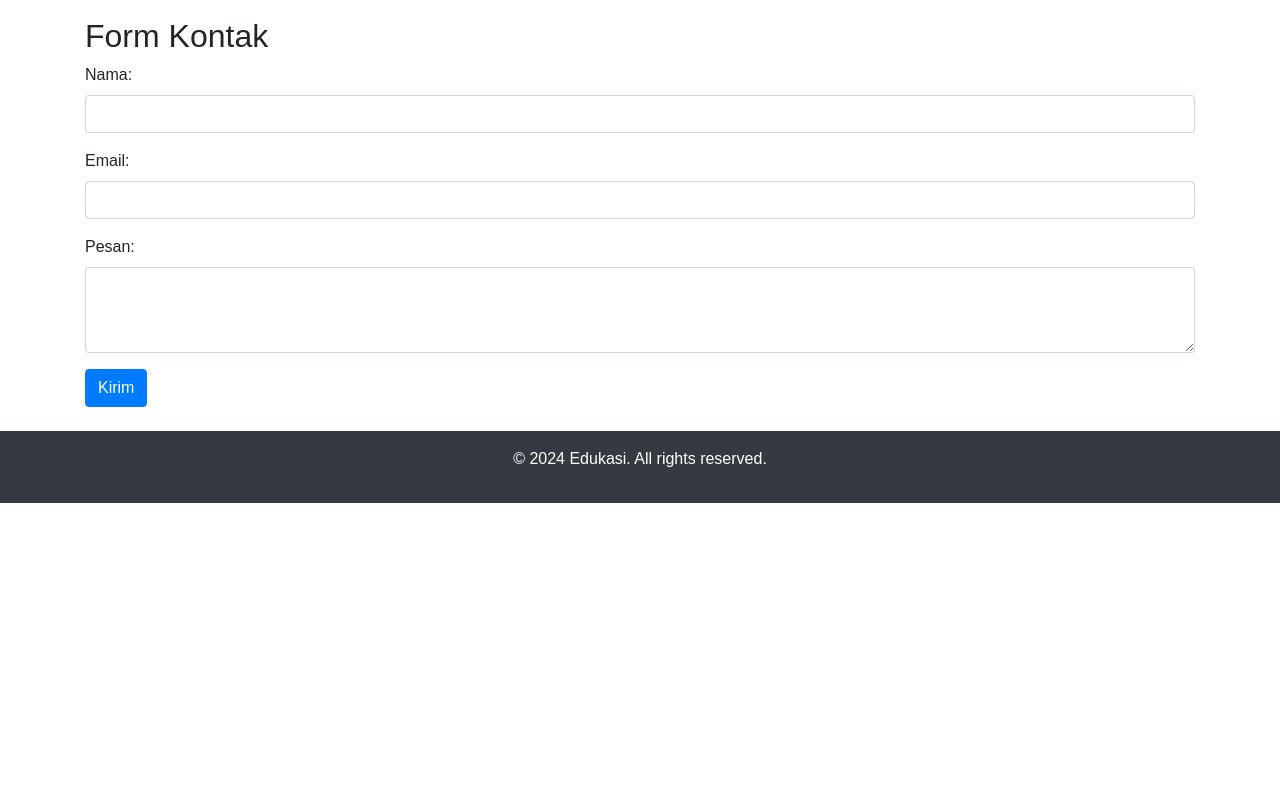
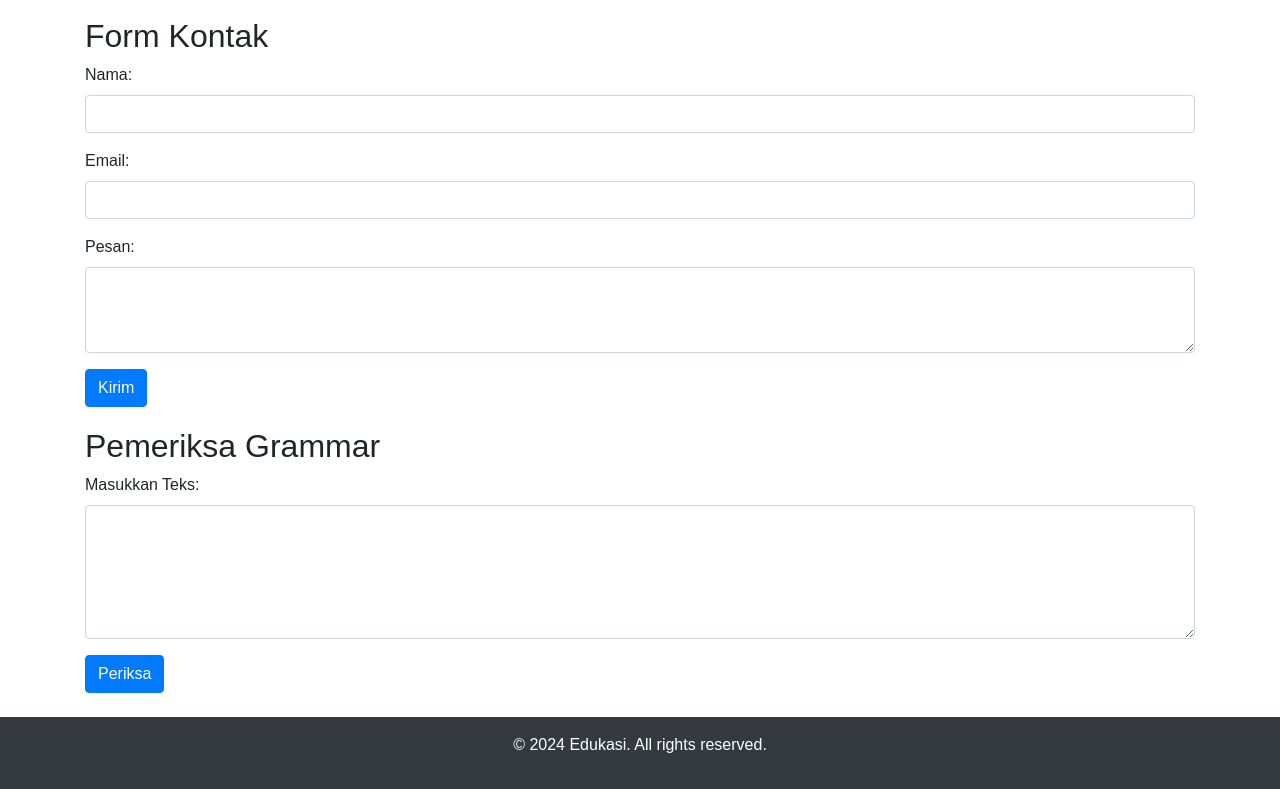
Before and after one commit to Unsiakl/edu-app, a plain HTML site: page index.html in a window 1280 px wide. Shown: the part 1635-2424 px from the top of the page. Before the commit the page ends 2138 px from the top, so only its background shows below. Drawn offline with nearby package versions, Linux system fonts and the light colour scheme.

Commit message:
Add Grammar section to index.html

```diff
--- a/index.html
+++ b/index.html
@@ -28,6 +28,9 @@
                 </li>
                 <li class="nav-item">
                     <a class="nav-link" href="#contact">Contact</a>
+                </li>
+                <li class="nav-item">
+                    <a class="nav-link" href="#grammar">Grammar</a>
                 </li>
             </ul>
         </div>
@@ -96,6 +99,18 @@
                 <button type="submit" class="btn btn-primary">Kirim</button>
             </form>
         </section>
+
+        <section id="grammar">
+            <h2>Pemeriksa Grammar</h2>
+            <form id="grammarForm">
+                <div class="form-group">
+                    <label for="textToCheck">Masukkan Teks:</label>
+                    <textarea class="form-control" id="textToCheck" rows="5" required></textarea>
+                </div>
+                <button type="button" class="btn btn-primary" onclick="checkGrammar()">Periksa</button>
+            </form>
+            <p id="grammarResult"></p>
+        </section>
     </main>
 
     <footer class="bg-dark text-white text-center p-3 mt-4">
```
